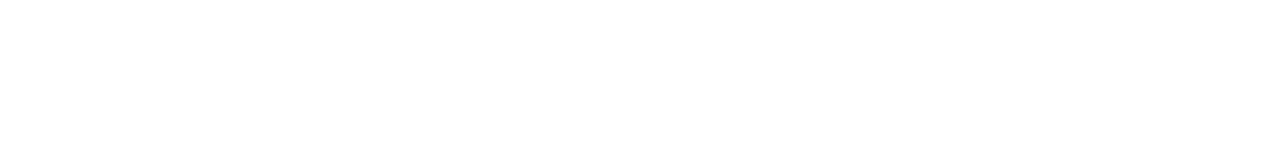
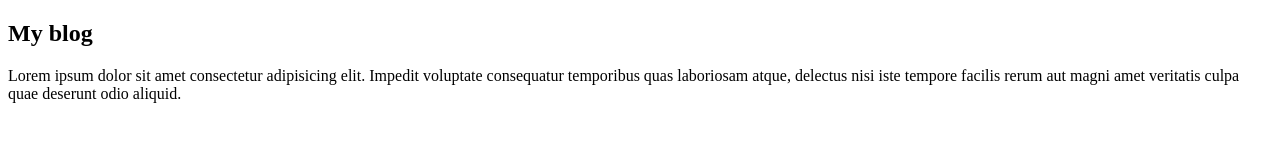
Before and after one commit to Ananyosaha/My-simple-website, a plain HTML site: page index.html in a window 1280 px wide. Drawn offline with Linux system fonts and the light colour scheme.

Commit message:
second  commit

```diff
--- a/index.html
+++ b/index.html
@@ -6,6 +6,9 @@
     <title>My simple website</title>
 </head>
 <body>
-
+    <div>
+        <h2>My blog</h2>
+        <p>Lorem ipsum dolor sit amet consectetur adipisicing elit. Impedit voluptate consequatur temporibus quas laboriosam atque, delectus nisi iste tempore facilis rerum aut magni amet veritatis culpa quae deserunt odio aliquid.</p>
+    </div>
 </body>
 </html>
--- /dev/null
+++ b/style.css
@@ -0,0 +1,4 @@
+div{
+    background-color: blue;
+    padding: 10px;
+}
```
